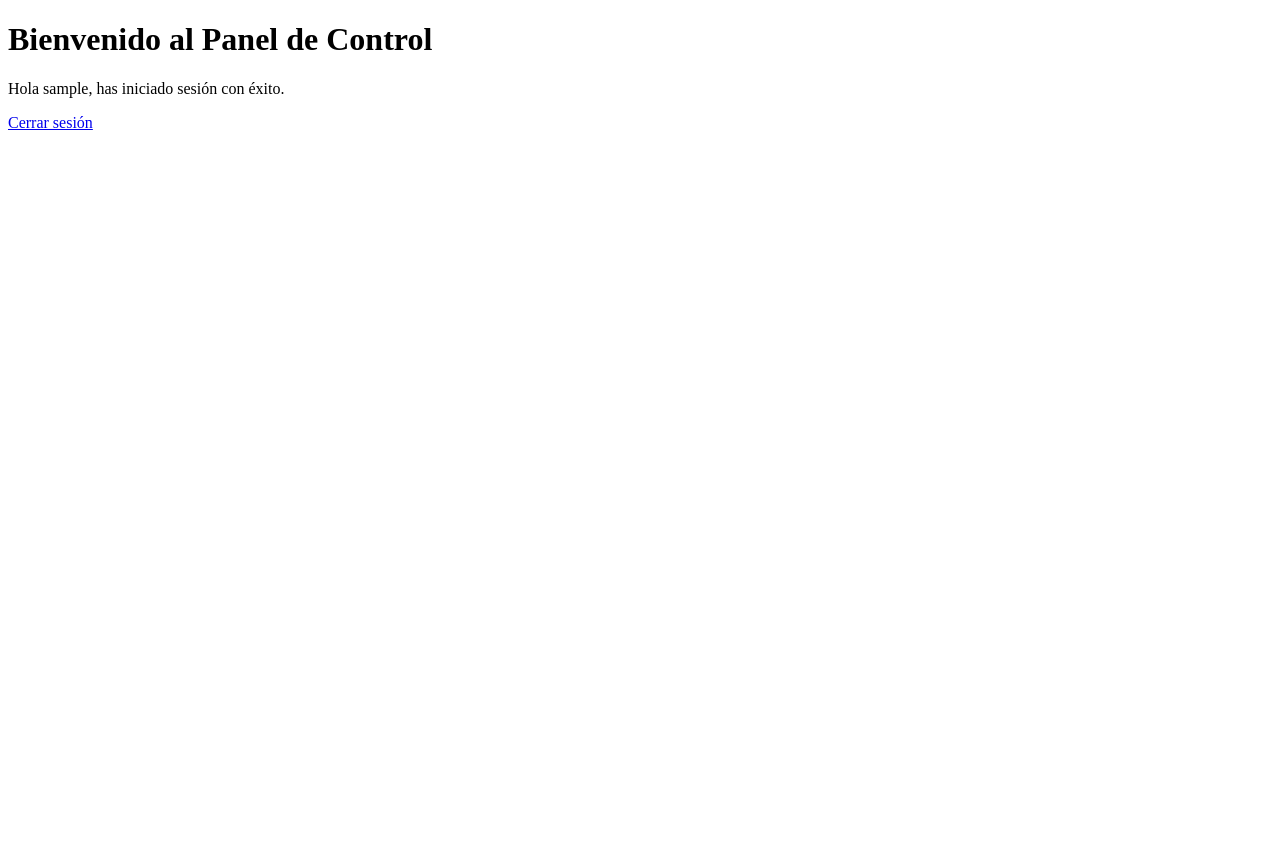
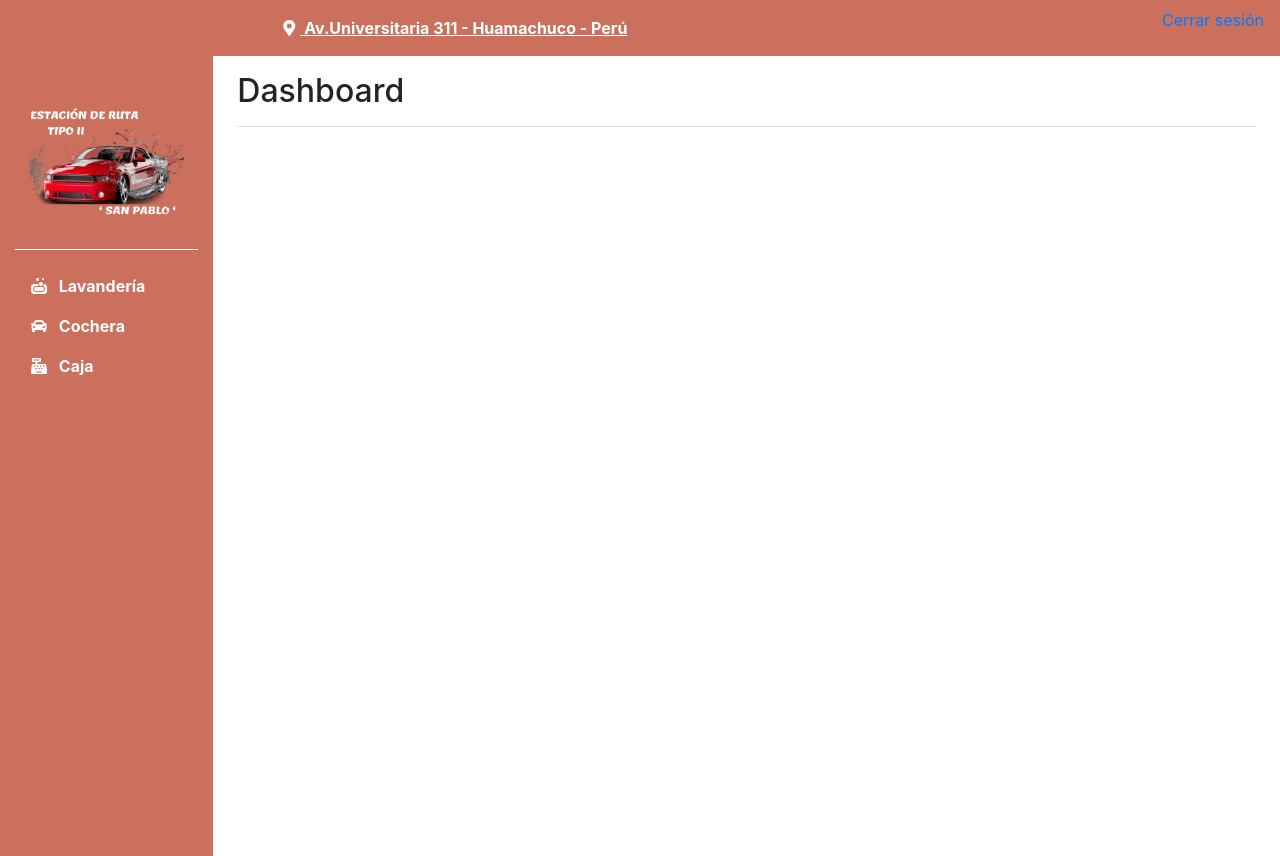
Before and after one commit to FlorMarleny/sistema_vehicular, a Django app: page /accounts/dashboard/ in a window 1280 px wide. Before the commit the page ends 130 px from the top, so only its background shows below. Run offline with Django 5.2, Linux system fonts and the light colour scheme; the visitor is signed in with stand-in values (Sample User, id 1); some libraries are stand-ins or nearby versions.

Commit message:
pantalla principal 80%

```diff
--- /dev/null
+++ b/myenv/pyvenv.cfg
@@ -0,0 +1,5 @@
+home = C:\Users\rodri\AppData\Local\Microsoft\WindowsApps\PythonSoftwareFoundation.Python.3.11_qbz5n2kfra8p0
+include-system-site-packages = false
+version = 3.11.9
+executable = C:\Users\rodri\AppData\Local\Microsoft\WindowsApps\PythonSoftwareFoundation.Python.3.11_qbz5n2kfra8p0\python.exe
+command = C:\Users\rodri\AppData\Local\Microsoft\WindowsApps\PythonSoftwareFoundation.Python.3.11_qbz5n2kfra8p0\python.exe -m venv C:\ProyectoSV\sistema_vehicular\myenv
--- a/sistema_vehicular/settings.py
+++ b/sistema_vehicular/settings.py
@@ -97,7 +97,7 @@ STATIC_URL = 'static/'
 DEFAULT_AUTO_FIELD = 'django.db.models.BigAutoField'
 
 
-STATIC_URL = '/static/'
+STATIC_URL = '/static/img/'
 STATICFILES_DIRS = [
     os.path.join(BASE_DIR, 'static'),
 ]
--- /dev/null
+++ b/static/css/dashboard.css
@@ -0,0 +1,19 @@
+.sidebar {
+  background-color: #cb705d;
+}
+.sidebar-logo {
+  max-width: 100%;
+  height: auto;
+  padding: 5px;
+}
+.navbar-location {
+  color: #ffffff;
+  text-decoration: underline;
+  font-weight: bold;
+}
+.navbar-location i {
+  margin-right: 5px;
+}
+.text-white {
+  color: #ffffff;
+}
--- a/templates/dashboard.html
+++ b/templates/dashboard.html
@@ -1,3 +1,64 @@
+{% load static %}
+
+<!DOCTYPE html>
+<html lang="en">
+<head>
+    <meta charset="UTF-8">
+    <meta name="viewport" content="width=device-width, initial-scale=1.0">
+    <title>Dashboard</title>
+    <link rel="stylesheet" href="https://stackpath.bootstrapcdn.com/bootstrap/4.5.2/css/bootstrap.min.css">
+    <link rel="stylesheet" href="https://cdnjs.cloudflare.com/ajax/libs/font-awesome/5.15.4/css/all.min.css">
+    <link rel="stylesheet" href="{% static 'css/dashboard.css' %}">
+
+    <style>
+        .sidebar {
+            background-color: #cb705d;
+        }
+        .sidebar-logo {
+            max-width: 100%;
+            height: auto;
+            padding: 5px;
+        }
+        .navbar-location {
+            color: #ffffff; /* Color de texto blanco */
+            text-decoration: underline; /* Subrayado */
+            font-weight: bold;
+        }
+        .navbar-location i {
+            margin-right: 5px; /* Margen derecho para el icono */
+        }
+        .text-white {
+            color: #ffffff; /* Color blanco */
+            font-weight: bold;
+        }
+        .text-white1 {
+            color: #ffffff; /* Color blanco */
+        }
+        .sidebar-divider {
+            border-top: 1px solid #ffffff; /* Color de la línea */
+            margin-top: 10px; /* Margen superior para separar la línea de la imagen */
+        }
+    </style>
+
+</head>
+<body>
+    {% include 'layouts/navbar.html' %}
+    {% include 'layouts/sidebar.html' %}
+
+    <div class="content">
+        {% block content %}
+        {% endblock %}
+    </div>
+
+    <script src="https://code.jquery.com/jquery-3.5.1.slim.min.js"></script>
+    <script src="https://cdn.jsdelivr.net/npm/@popperjs/core@2.5.4/dist/umd/popper.min.js"></script>
+    <script src="https://stackpath.bootstrapcdn.com/bootstrap/4.5.2/js/bootstrap.min.js"></script>
+
+</body>
+</html>
+
+
+{% comment %}
 <!DOCTYPE html>
 <html lang="en">
 <head>
@@ -10,4 +71,4 @@
     <p>Hola {{ user.username }}, has iniciado sesión con éxito.</p>
     <p><a href="{% url 'logout' %}">Cerrar sesión</a></p>
 </body>
-</html>
+</html> {% endcomment %}
--- /dev/null
+++ b/templates/layouts/navbar.html
@@ -0,0 +1,12 @@
+<nav class="navbar sidebar">
+  <span class="navbar-location mx-auto">
+    <i class="fas fa-map-marker-alt"></i>
+    <span>Av.Universitaria 311 - Huamachuco - Perú</span>
+  </span>
+
+  <ul class="navbar-nav ml-auto">
+    <li class="nav-item">
+      <p><a href="{% url 'logout' %}">Cerrar sesión</a></p>
+    </li>
+  </ul>
+</nav>
--- /dev/null
+++ b/templates/layouts/sidebar.html
@@ -0,0 +1,114 @@
+{% load static %}
+
+<div class="container-fluid">
+  <div class="row">
+
+    <nav class="col-md-2 d-none d-md-block sidebar " style="height: 100vh;">
+      <div class="sidebar-sticky">
+        <img
+          src="{% static 'img/Logo2.png' %}"
+          alt="Logo"
+          class="sidebar-logo"
+        />
+        <hr class="sidebar-divider" />
+
+        <ul class="nav flex-column">
+          <li class="nav-item">
+            <a
+              class="nav-link text-white"
+              href="#"
+              data-toggle="collapse"
+              data-target="#submenu-lavanderia"
+              aria-expanded="false"
+              aria-controls="submenu-lavanderia"
+            >
+              <i class="fas fa-soap mr-2"></i>
+              Lavandería
+            </a>
+            <div class="collapse" id="submenu-lavanderia">
+              <ul class="nav flex-column">
+                <li class="nav-item">
+                  <a class="nav-link text-white1" href="#">
+                    Registrar Lavandería
+                  </a>
+                </li>
+                <li class="nav-item">
+                  <a class="nav-link text-white1" href="#">
+                    Historial de Lavandería
+                  </a>
+                </li>
+              </ul>
+              <hr class="sidebar-divider" />
+            </div>
+          </li>
+
+          <li class="nav-item">
+            <a
+              class="nav-link text-white"
+              href="#"
+              data-toggle="collapse"
+              data-target="#submenu-cochera"
+              aria-expanded="false"
+              aria-controls="submenu-cochera"
+            >
+              <i class="fas fa-car mr-2"></i>
+              Cochera
+            </a>
+            <div class="collapse" id="submenu-cochera">
+              <ul class="nav flex-column">
+                <li class="nav-item">
+                  <a class="nav-link text-white1" href="#">
+                    Registrar Cochera
+                  </a>
+                </li>
+                <li class="nav-item">
+                  <a class="nav-link text-white1" href="#">
+                    Historial de Cochera
+                  </a>
+                </li>
+              </ul>
+              <hr class="sidebar-divider" />
+            </div>
+          </li>
+
+          <li class="nav-item">
+            <a
+              class="nav-link text-white"
+              href="#"
+              data-toggle="collapse"
+              data-target="#submenu-caja"
+              aria-expanded="false"
+              aria-controls="submenu-caja"
+            >
+              <i class="fas fa-cash-register mr-2"></i>
+              Caja
+            </a>
+            <div class="collapse" id="submenu-caja">
+              <ul class="nav flex-column">
+                <li class="nav-item">
+                  <a class="nav-link text-white1" href="#"> Caja Lavadero </a>
+                </li>
+                <li class="nav-item">
+                  <a class="nav-link text-white1" href="#"> Caja Cochera </a>
+                </li>
+              </ul>
+            </div>
+          </li>
+        </ul>
+      </div>
+    </nav>
+
+    <!-- Contenido principal -->
+    <main role="main" class="col-md-9 ml-sm-auto col-lg-10 px-4">
+      <div
+        class="d-flex justify-content-between flex-wrap flex-md-nowrap align-items-center pt-3 pb-2 mb-3 border-bottom"
+      >
+        <h1 class="h2">Dashboard</h1>
+      </div>
+
+      <div class="row">
+        <!-- Agrega widgets, gráficos, etc., aquí -->
+      </div>
+    </main>
+  </div>
+</div>
```
Also changed, not shown: static/img/Logo2.png (added), 11 other files.
